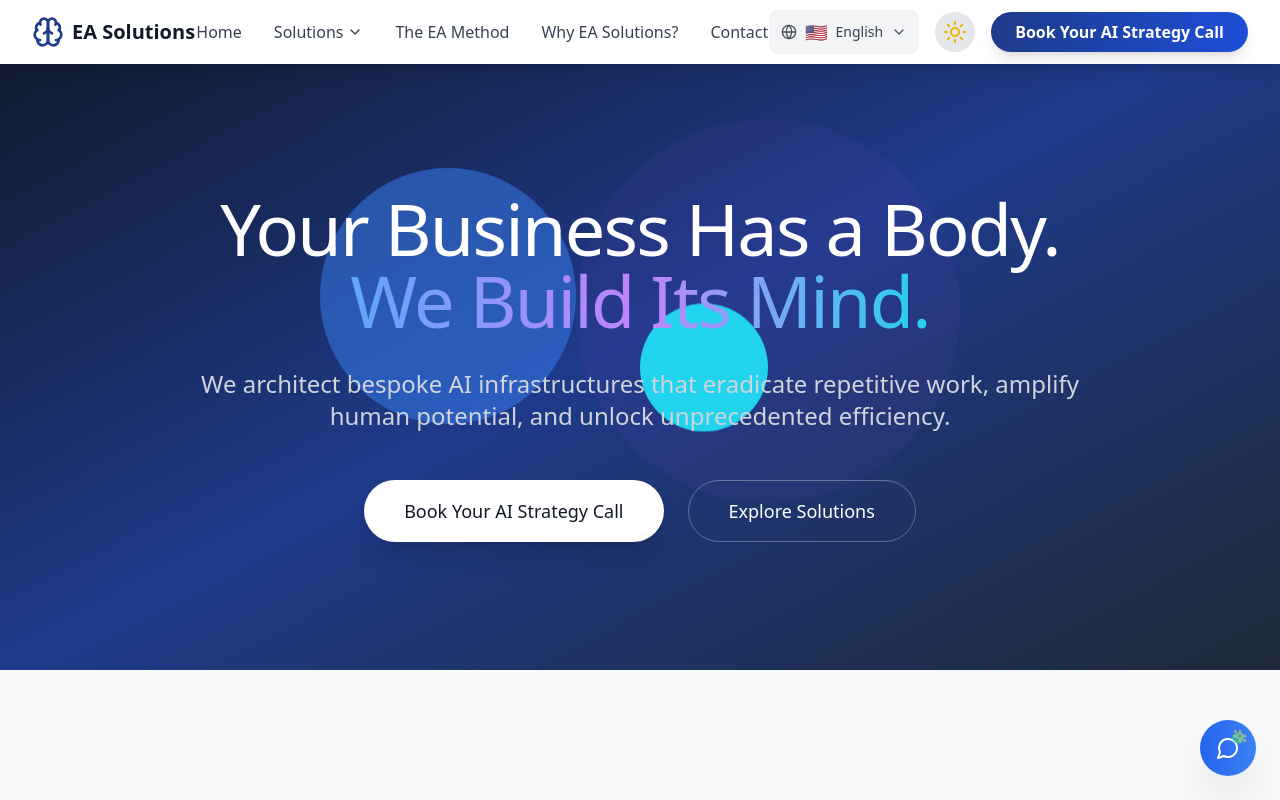
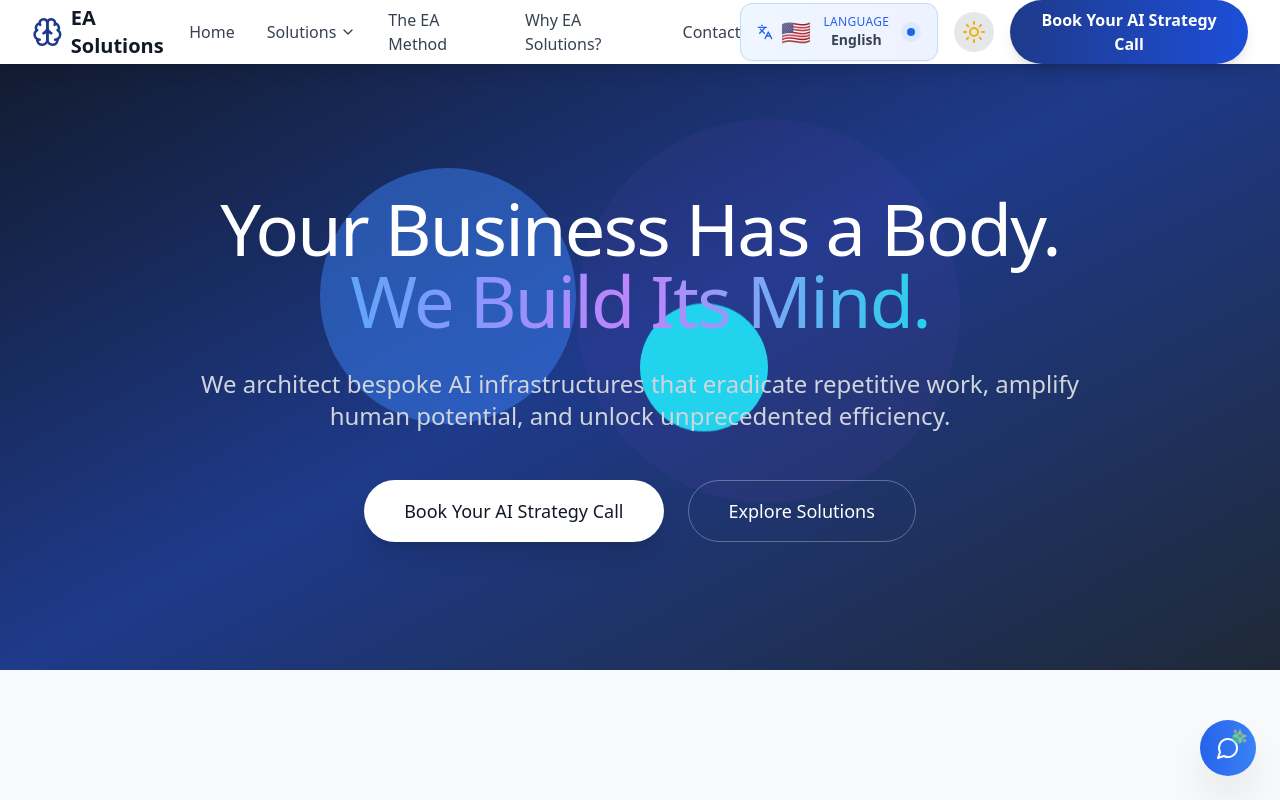
Before and after one commit to ElSalvatore-sys/EA, a React (Vite) app: page / in a window 1280 px wide. Shown: the top 800 px of the page. Built offline with nearby package versions, Linux system fonts and the light colour scheme.

Commit message:
Redesigned Language Selector

```diff
--- a/src/components/Header.tsx
+++ b/src/components/Header.tsx
@@ -75,9 +75,11 @@ const Header: React.FC<HeaderProps> = ({ onBookingClick }) => {
             </Link>
           </div>
 
-          {/* Controls */}
+          {/* Controls - Moved Language Selector to prominent position */}
           <div className="flex items-center space-x-4">
-            <LanguageSelector />
+            <div className="hidden lg:block">
+              <LanguageSelector />
+            </div>
             <ThemeToggle />
             <button
               onClick={onBookingClick}
@@ -100,6 +102,11 @@ const Header: React.FC<HeaderProps> = ({ onBookingClick }) => {
         {isMobileMenuOpen && (
           <div className="md:hidden bg-white dark:bg-gray-900 border-t border-gray-200 dark:border-gray-700">
             <div className="px-2 pt-2 pb-3 space-y-1">
+              {/* Mobile Language Selector */}
+              <div className="px-3 py-2">
+                <LanguageSelector />
+              </div>
+
               <Link to="/" className="block px-3 py-2 text-gray-700 dark:text-gray-300 hover:bg-blue-50 dark:hover:bg-gray-800">
                 {translate('nav.home')}
               </Link>
--- a/src/components/LanguageSelector.tsx
+++ b/src/components/LanguageSelector.tsx
@@ -1,5 +1,5 @@
 import React, { useState, useContext, createContext } from 'react';
-import { Globe, ChevronDown } from 'lucide-react';
+import { Languages, Check } from 'lucide-react';
 
 interface Language {
   code: string;
@@ -778,32 +778,80 @@ const LanguageSelector: React.FC = () => {
 
   return (
     <div className="relative">
+      {/* Sleek Modern Button */}
       <button
         onClick={() => setIsOpen(!isOpen)}
-        className="flex items-center space-x-2 px-3 py-2 rounded-lg bg-gray-100 dark:bg-gray-800 hover:bg-gray-200 dark:hover:bg-gray-700 transition-colors duration-200"
+        className="group flex items-center space-x-3 px-4 py-2.5 bg-gradient-to-r from-blue-50 to-indigo-50 dark:from-gray-800 dark:to-gray-700 border border-blue-200 dark:border-gray-600 rounded-xl hover:from-blue-100 hover:to-indigo-100 dark:hover:from-gray-700 dark:hover:to-gray-600 transition-all duration-300 shadow-sm hover:shadow-md"
       >
-        <Globe className="h-4 w-4 text-gray-600 dark:text-gray-400" />
-        <span className="text-lg">{currentLanguage.flag}</span>
-        <span className="text-sm font-medium text-gray-700 dark:text-gray-300 hidden sm:block">
+        <div className="flex items-center space-x-2">
+          <Languages className="h-4 w-4 text-blue-600 dark:text-blue-400 group-hover:scale-110 transition-transform duration-200" />
+          <span className="text-2xl">{currentLanguage.flag}</span>
+        </div>
+        <div className="hidden sm:block">
+          <div className="text-xs font-medium text-blue-600 dark:text-blue-400 uppercase tracking-wide">
+            Language
+          </div>
+          <div className="text-sm font-semibold text-gray-700 dark:text-gray-300">
             {currentLanguage.name}
-        </span>
-        <ChevronDown className={`h-4 w-4 text-gray-600 dark:text-gray-400 transition-transform duration-200 ${isOpen ? 'rotate-180' : ''}`} />
+          </div>
+        </div>
+        <div className="w-5 h-5 bg-blue-100 dark:bg-gray-600 rounded-full flex items-center justify-center">
+          <div className={`w-2 h-2 bg-blue-600 dark:bg-blue-400 rounded-full transition-transform duration-200 ${isOpen ? 'rotate-180' : ''}`}></div>
+        </div>
       </button>
 
+      {/* Enhanced Dropdown */}
       {isOpen && (
-        <div className="absolute top-full right-0 mt-2 w-48 bg-white dark:bg-gray-800 rounded-lg shadow-xl border border-gray-200 dark:border-gray-700 py-2 z-50">
+        <div className="absolute top-full right-0 mt-3 w-64 bg-white dark:bg-gray-800 rounded-2xl shadow-2xl border border-gray-100 dark:border-gray-700 py-3 z-50 backdrop-blur-sm">
+          <div className="px-4 py-2 border-b border-gray-100 dark:border-gray-700">
+            <div className="text-xs font-semibold text-gray-500 dark:text-gray-400 uppercase tracking-wide">
+              Select Language
+            </div>
+          </div>
+
+          <div className="py-2">
             {languages.map((language) => (
               <button
                 key={language.code}
                 onClick={() => handleLanguageChange(language)}
-              className={`w-full flex items-center space-x-3 px-4 py-2 text-left hover:bg-gray-100 dark:hover:bg-gray-700 transition-colors duration-200 ${
-                currentLanguage.code === language.code ? 'bg-blue-50 dark:bg-blue-900/20 text-blue-600 dark:text-blue-400' : 'text-gray-700 dark:text-gray-300'
+                className={`w-full flex items-center justify-between px-4 py-3 text-left hover:bg-blue-50 dark:hover:bg-gray-700 transition-all duration-200 group ${
+                  currentLanguage.code === language.code
+                    ? 'bg-blue-50 dark:bg-blue-900/20 border-r-2 border-blue-500'
+                    : ''
                 }`}
               >
-              <span className="text-lg">{language.flag}</span>
-              <span className="font-medium">{language.name}</span>
+                <div className="flex items-center space-x-3">
+                  <span className="text-2xl group-hover:scale-110 transition-transform duration-200">
+                    {language.flag}
+                  </span>
+                  <div>
+                    <div className={`font-semibold ${
+                      currentLanguage.code === language.code
+                        ? 'text-blue-600 dark:text-blue-400'
+                        : 'text-gray-700 dark:text-gray-300'
+                    }`}>
+                      {language.name}
+                    </div>
+                    <div className="text-xs text-gray-500 dark:text-gray-400 uppercase tracking-wide">
+                      {language.code}
+                    </div>
+                  </div>
+                </div>
+
+                {currentLanguage.code === language.code && (
+                  <div className="flex items-center justify-center w-6 h-6 bg-blue-500 rounded-full">
+                    <Check className="h-3 w-3 text-white" />
+                  </div>
+                )}
               </button>
             ))}
+          </div>
+
+          <div className="px-4 py-2 border-t border-gray-100 dark:border-gray-700">
+            <div className="text-xs text-gray-400 dark:text-gray-500">
+              More languages coming soon
+            </div>
+          </div>
         </div>
       )}
     </div>
```
Lines whose indentation alone changed are shown as unchanged.
